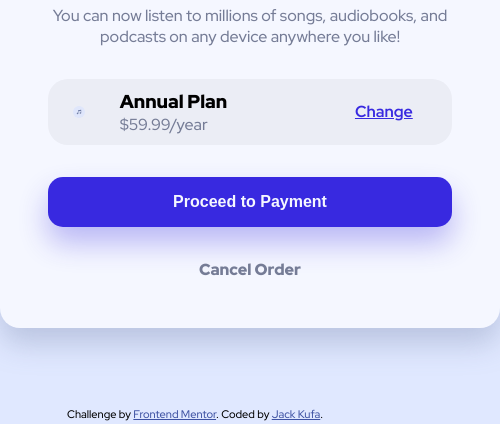
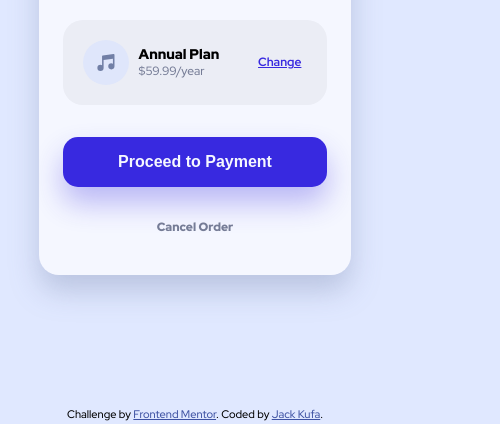
Before and after one commit to jkufa/FrontendMentor, a plain HTML site: page index.html in a window 390 px wide. Shown: the part 420-844 px from the top of the page, 500 px wide, since content can reach past the window. Drawn offline with Linux system fonts and the light colour scheme.

Commit message:
Add mobile CSS

```diff
--- a/style.css
+++ b/style.css
@@ -2,6 +2,9 @@
 
 .attribution { font-size: 11px; text-align: center; }
 .attribution a { color: hsl(228, 45%, 44%); }
+
+
+
 
 body {
   background: hsl(225, 100%, 94%) url("images/pattern-background-desktop.svg") no-repeat fixed top;
@@ -22,7 +25,6 @@ body {
 
 .card {
   max-width: calc(100vw/5);
-  min-width: 500px;
   border-radius: 20px;
   background-color: hsl(225, 100%, 98%);
   overflow: hidden;
@@ -55,9 +57,9 @@ body {
   border-radius: 20px;
 }
 .plan img {
-  max-width: 3vw;
+  width: 0;
   flex-grow: 1;
-  padding: 25px;
+  padding: 1rem;
 }
 
 .plan a {
@@ -120,3 +122,38 @@ body {
   text-decoration: underline;
   transition: ease-in 130ms;
 }
+
+
+
+@media all and (max-width: 500px) {
+  body {
+    background: hsl(225, 100%, 94%) url("images/pattern-background-mobile.svg") no-repeat fixed top;
+    background-size: contain;
+  }
+  .card {
+    font-size: 12px;
+    max-width: 80%;
+    min-width: 200px;
+  }
+
+  .plan-container {
+    padding: .5rem 1.5rem;
+  }
+
+  .plan {
+    display: flex;
+    align-items: center;
+    background-color: hsl(228, 33%, 94%);
+    border-radius: 20px;
+  }
+
+  .plan img {
+    width: 10%;
+    flex-grow: 1;
+    padding: 20px 0 20px 20px;
+  }
+
+  .plan a {
+    padding-right: 1rem;
+  }
+}
```
